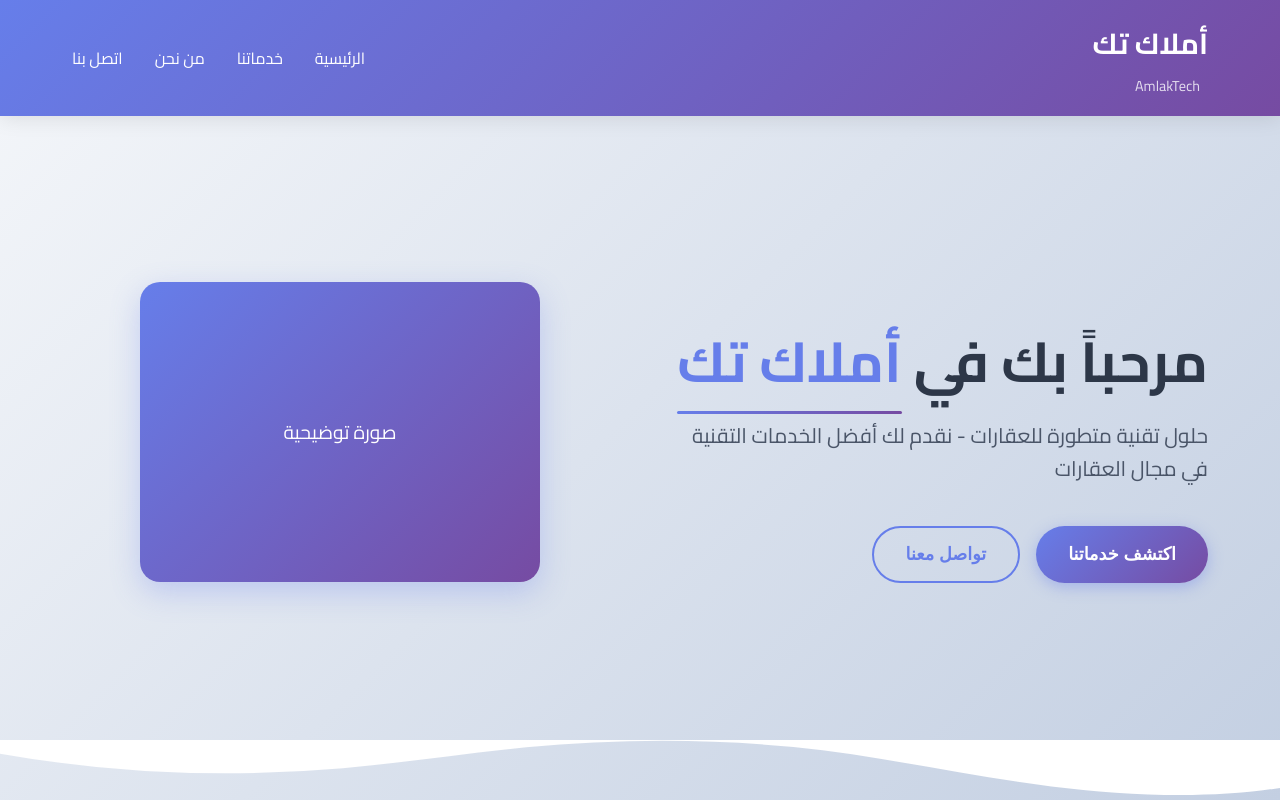
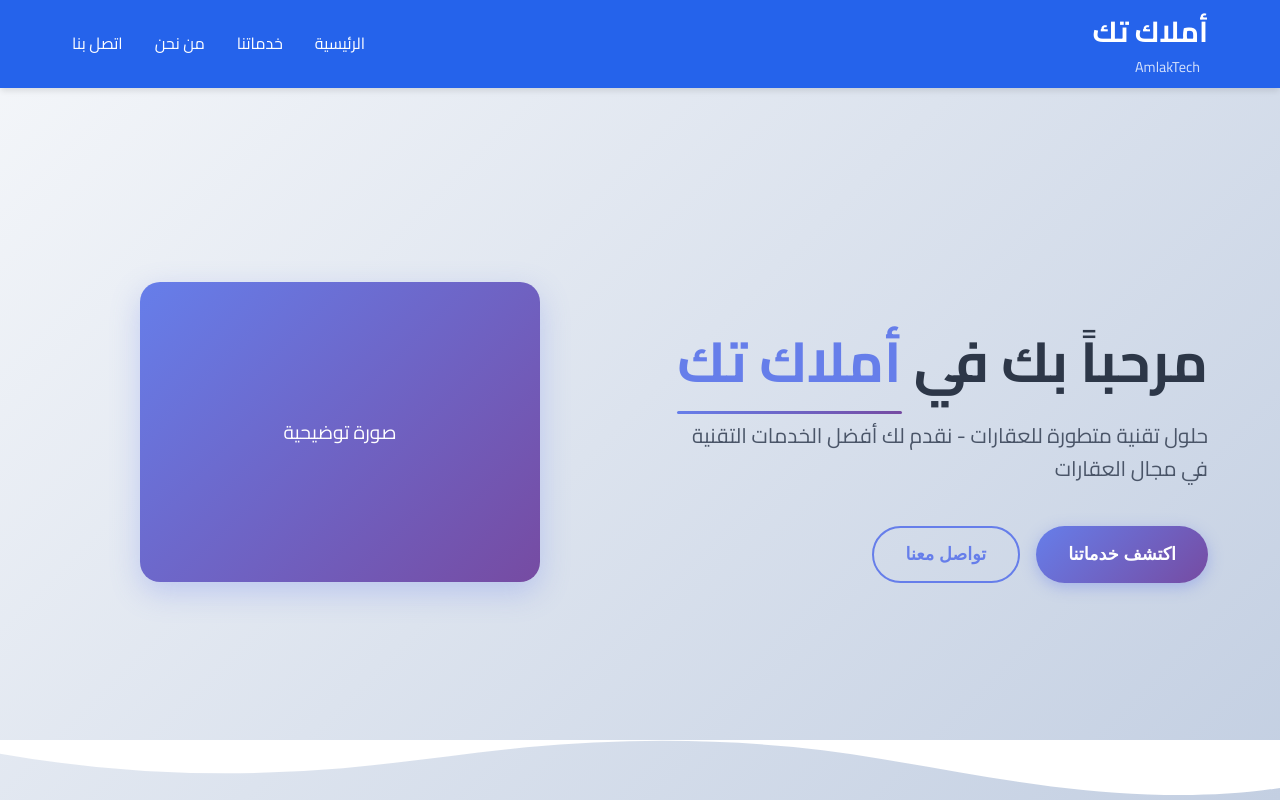
Before and after one commit to yaraabdullah/AmlakTech-Website, a Next.js app: page / in a window 1280 px wide. Shown: the top 800 px of the page. Built offline with nearby package versions, Linux system fonts and the light colour scheme.

Commit message:
Add comprehensive design system and customization guide for Figma matching

```diff
--- a/styles/Header.module.css
+++ b/styles/Header.module.css
@@ -1,13 +1,13 @@
 .header {
-  background: linear-gradient(135deg, #667eea 0%, #764ba2 100%);
+  background: var(--primary-color);
   color: white;
-  padding: 1rem 0;
+  padding: var(--spacing-sm) 0;
   position: fixed;
   top: 0;
   left: 0;
   right: 0;
   z-index: 1000;
-  box-shadow: 0 2px 20px rgba(0, 0, 0, 0.1);
+  box-shadow: var(--shadow-md);
 }
 
 .container {
--- a/styles/globals.css
+++ b/styles/globals.css
@@ -1,11 +1,16 @@
+@import './variables.css';
+
 html,
 body {
   padding: 0;
   margin: 0;
-  font-family: 'Cairo', -apple-system, BlinkMacSystemFont, Segoe UI, Roboto, Oxygen,
-    Ubuntu, Cantarell, Fira Sans, Droid Sans, Helvetica Neue, sans-serif;
+  font-family: var(--font-primary);
+  font-size: var(--font-size-body);
+  color: var(--text-primary);
+  background-color: var(--background-primary);
   direction: rtl;
   text-align: right;
+  line-height: 1.6;
 }
 
 a {
--- /dev/null
+++ b/styles/variables.css
@@ -0,0 +1,100 @@
+:root {
+  /* Design System Variables - Customize these to match your Figma design exactly */
+
+  /* Colors */
+  --color-primary: #2563eb;
+  --color-secondary: #1e40af;
+  --color-accent: #f59e0b;
+  --color-success: #10b981;
+  --color-warning: #f59e0b;
+  --color-error: #ef4444;
+  --color-text-primary: #1f2937;
+  --color-text-secondary: #6b7280;
+  --color-text-light: #9ca3af;
+  --color-background-primary: #ffffff;
+  --color-background-secondary: #f9fafb;
+  --color-background-tertiary: #f3f4f6;
+  --color-border: #e5e7eb;
+
+  /* Typography */
+  --font-family-primary: 'Cairo', sans-serif;
+  --font-family-secondary: 'Arial', sans-serif;
+  --font-size-xs: 0.75rem;
+  --font-size-sm: 0.875rem;
+  --font-size-base: 1rem;
+  --font-size-lg: 1.125rem;
+  --font-size-xl: 1.25rem;
+  --font-size-2xl: 1.5rem;
+  --font-size-3xl: 1.875rem;
+  --font-size-4xl: 2.25rem;
+  --font-size-5xl: 3rem;
+  --font-size-6xl: 3.75rem;
+  --font-weight-light: 300;
+  --font-weight-normal: 400;
+  --font-weight-medium: 500;
+  --font-weight-semibold: 600;
+  --font-weight-bold: 700;
+  --line-height-tight: 1.25;
+  --line-height-normal: 1.5;
+  --line-height-relaxed: 1.75;
+
+  /* Spacing */
+  --spacing-xs: 0.25rem;
+  --spacing-sm: 0.5rem;
+  --spacing-md: 1rem;
+  --spacing-lg: 1.5rem;
+  --spacing-xl: 2rem;
+  --spacing-2xl: 3rem;
+  --spacing-3xl: 4rem;
+  --spacing-4xl: 6rem;
+
+  /* Border Radius */
+  --border-radius-none: 0;
+  --border-radius-sm: 0.125rem;
+  --border-radius-md: 0.375rem;
+  --border-radius-lg: 0.5rem;
+  --border-radius-xl: 0.75rem;
+  --border-radius-2xl: 1rem;
+  --border-radius-3xl: 1.5rem;
+  --border-radius-full: 9999px;
+
+  /* Shadows */
+  --shadow-sm: 0 1px 2px 0 rgb(0 0 0 / 0.05);
+  --shadow-md: 0 4px 6px -1px rgb(0 0 0 / 0.1);
+  --shadow-lg: 0 10px 15px -3px rgb(0 0 0 / 0.1);
+  --shadow-xl: 0 20px 25px -5px rgb(0 0 0 / 0.1);
+  --shadow-2xl: 0 25px 50px -12px rgb(0 0 0 / 0.25);
+
+  /* Legacy variables for backward compatibility */
+  --primary-color: var(--color-primary);
+  --secondary-color: var(--color-secondary);
+  --accent-color: var(--color-accent);
+  --text-primary: var(--color-text-primary);
+  --text-secondary: var(--color-text-secondary);
+  --background-primary: var(--color-background-primary);
+  --background-secondary: var(--color-background-secondary);
+  --border-color: var(--color-border);
+  --font-primary: var(--font-family-primary);
+  --font-size-h1: var(--font-size-5xl);
+  --font-size-h2: var(--font-size-4xl);
+  --font-size-h3: var(--font-size-3xl);
+  --font-size-body: var(--font-size-base);
+}
+
+/* Dark mode support */
+@media (prefers-color-scheme: dark) {
+  :root {
+    --color-text-primary: #f9fafb;
+    --color-text-secondary: #d1d5db;
+    --color-background-primary: #111827;
+    --color-background-secondary: #1f2937;
+    --color-border: #374151;
+
+    /* Update legacy variables */
+    --text-primary: var(--color-text-primary);
+    --text-secondary: var(--color-text-secondary);
+    --background-primary: var(--color-background-primary);
+    --background-secondary: var(--color-background-secondary);
+    --border-color: var(--color-border);
+  }
+}
```
Also changed, not shown: config/designSystem.ts (added, +133 -0 lines), utils/designUtils.ts (added, +73 -0 lines), components/Header.tsx (line endings or trailing spaces), 1 other file (tests, documents, lock files or other folders).
